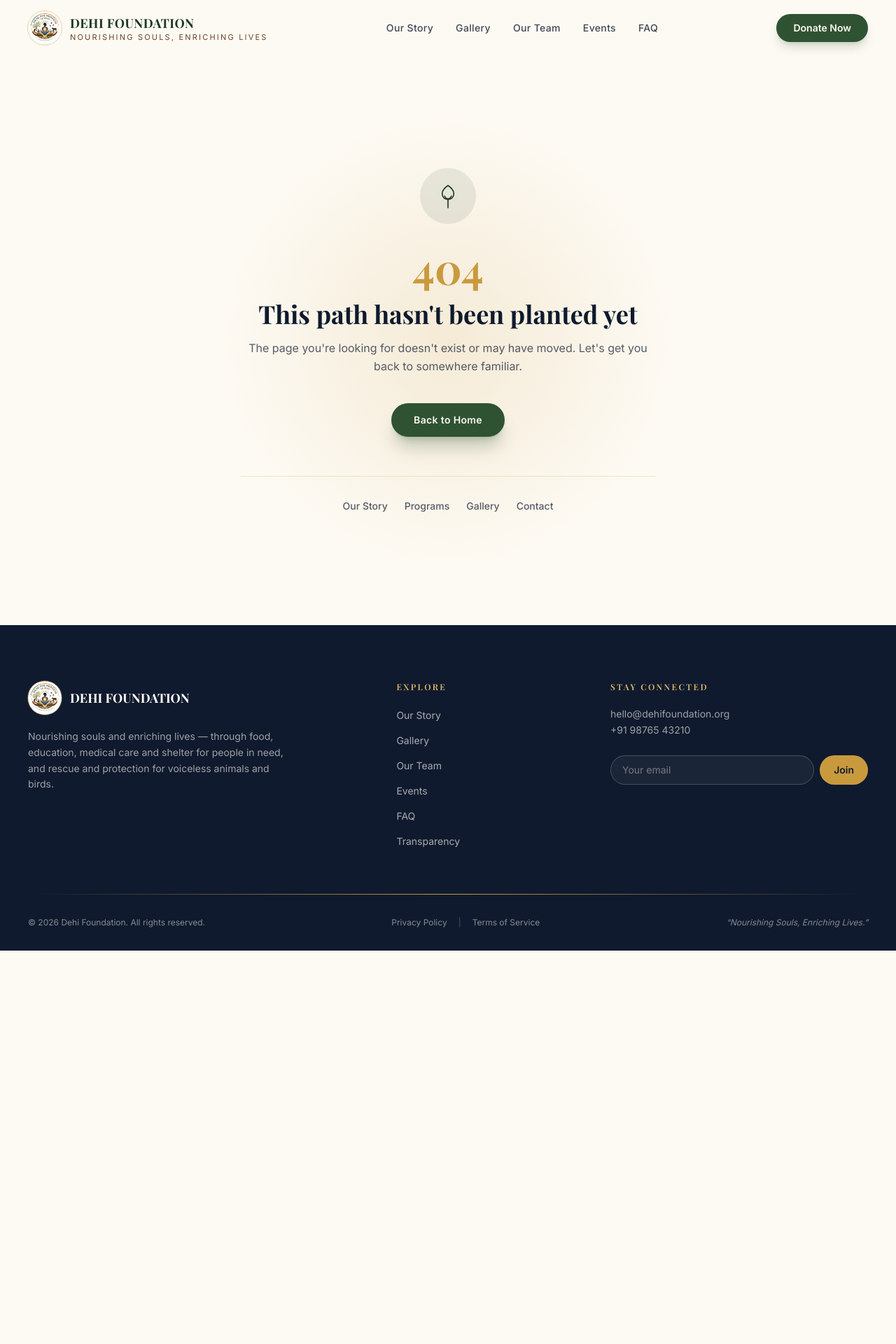
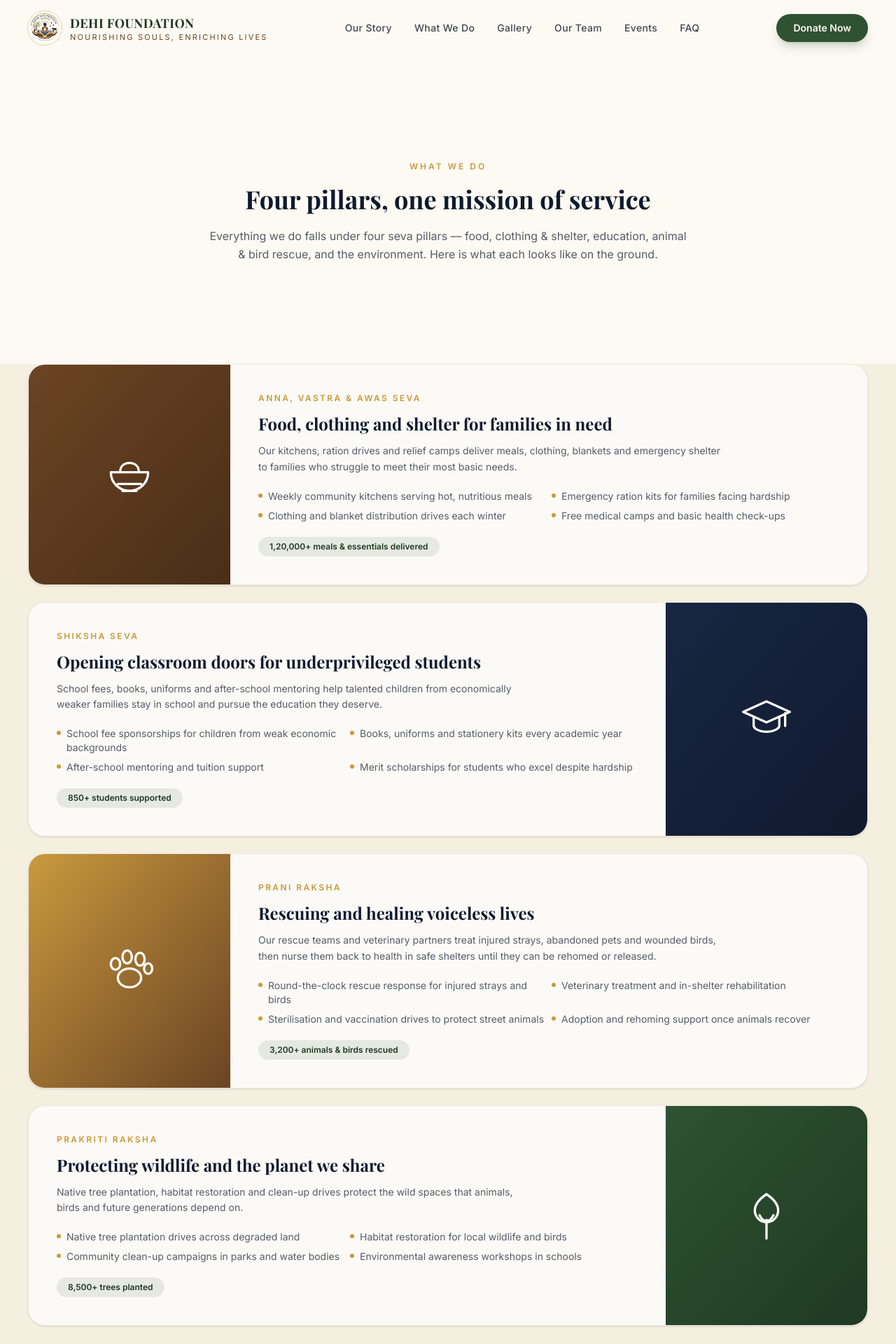
Before and after one commit to anildhakad604/DehiFoundation, a Next.js app: page /what-we-do in a window 1280 px wide. Before the commit this address had no page. Shown: the top 1920 px of the page at 70% size. Before the commit the page ends 1358 px from the top, so only its background shows below. Built offline with nearby package versions, Linux system fonts and the light colour scheme.

Commit message:
Added WHatWeDo

```diff
--- /dev/null
+++ b/src/app/what-we-do/page.tsx
@@ -0,0 +1,22 @@
+import type { Metadata } from "next";
+import { Header } from "@/components/Header";
+import { WhatWeDo } from "@/components/WhatWeDo";
+import { Footer } from "@/components/Footer";
+
+export const metadata: Metadata = {
+  title: "What We Do | Dehi Foundation",
+  description:
+    "A closer look at Dehi Foundation's four seva pillars — food, clothing & shelter, education, animal & bird rescue, and environment.",
+};
+
+export default function WhatWeDoPage() {
+  return (
+    <>
+      <Header />
+      <main className="flex-1 pt-20">
+        <WhatWeDo />
+      </main>
+      <Footer />
+    </>
+  );
+}
--- a/src/components/Footer.tsx
+++ b/src/components/Footer.tsx
@@ -6,6 +6,7 @@ const LINK_GROUPS = [
     title: "Explore",
     links: [
       { label: "Our Story", href: "/about" },
+      { label: "What We Do", href: "/what-we-do" },
       { label: "Gallery", href: "/gallery" },
       { label: "Our Team", href: "/team" },
       { label: "Events", href: "/events" },
--- a/src/components/Header.tsx
+++ b/src/components/Header.tsx
@@ -6,6 +6,7 @@ import { useEffect, useState } from "react";
 
 const NAV_LINKS = [
   { label: "Our Story", href: "/about" },
+  { label: "What We Do", href: "/what-we-do" },
   { label: "Gallery", href: "/gallery" },
   { label: "Our Team", href: "/team" },
   { label: "Events", href: "/events" },
--- /dev/null
+++ b/src/components/WhatWeDo.tsx
@@ -0,0 +1,155 @@
+import Link from "next/link";
+import { Reveal } from "./Reveal";
+import { IconBowl, IconGraduationCap, IconPaw, IconTree } from "./icons";
+
+const PILLARS = [
+  {
+    icon: IconBowl,
+    tag: "Anna, Vastra & Awas Seva",
+    title: "Food, clothing and shelter for families in need",
+    desc: "Our kitchens, ration drives and relief camps deliver meals, clothing, blankets and emergency shelter to families who struggle to meet their most basic needs.",
+    activities: [
+      "Weekly community kitchens serving hot, nutritious meals",
+      "Emergency ration kits for families facing hardship",
+      "Clothing and blanket distribution drives each winter",
+      "Free medical camps and basic health check-ups",
+    ],
+    stat: "1,20,000+ meals & essentials delivered",
+    gradient: "from-brown to-brown-deep",
+  },
+  {
+    icon: IconGraduationCap,
+    tag: "Shiksha Seva",
+    title: "Opening classroom doors for underprivileged students",
+    desc: "School fees, books, uniforms and after-school mentoring help talented children from economically weaker families stay in school and pursue the education they deserve.",
+    activities: [
+      "School fee sponsorships for children from weak economic backgrounds",
+      "Books, uniforms and stationery kits every academic year",
+      "After-school mentoring and tuition support",
+      "Merit scholarships for students who excel despite hardship",
+    ],
+    stat: "850+ students supported",
+    gradient: "from-navy to-navy-deep",
+  },
+  {
+    icon: IconPaw,
+    tag: "Prani Raksha",
+    title: "Rescuing and healing voiceless lives",
+    desc: "Our rescue teams and veterinary partners treat injured strays, abandoned pets and wounded birds, then nurse them back to health in safe shelters until they can be rehomed or released.",
+    activities: [
+      "Round-the-clock rescue response for injured strays and birds",
+      "Veterinary treatment and in-shelter rehabilitation",
+      "Sterilisation and vaccination drives to protect street animals",
+      "Adoption and rehoming support once animals recover",
+    ],
+    stat: "3,200+ animals & birds rescued",
+    gradient: "from-gold to-brown",
+  },
+  {
+    icon: IconTree,
+    tag: "Prakriti Raksha",
+    title: "Protecting wildlife and the planet we share",
+    desc: "Native tree plantation, habitat restoration and clean-up drives protect the wild spaces that animals, birds and future generations depend on.",
+    activities: [
+      "Native tree plantation drives across degraded land",
+      "Habitat restoration for local wildlife and birds",
+      "Community clean-up campaigns in parks and water bodies",
+      "Environmental awareness workshops in schools",
+    ],
+    stat: "8,500+ trees planted",
+    gradient: "from-forest to-forest-deep",
+  },
+];
+
+export function WhatWeDo() {
+  return (
+    <>
+      <section className="bg-cream py-28 lg:py-36">
+        <div className="mx-auto max-w-3xl px-6 lg:px-10 text-center">
+          <Reveal>
+            <span className="text-xs font-semibold uppercase tracking-[0.25em] text-gold">
+              What We Do
+            </span>
+            <h1 className="mt-4 font-serif text-3xl sm:text-4xl font-bold text-navy-deep">
+              Four pillars, one mission of service
+            </h1>
+            <p className="mt-5 text-base leading-relaxed text-navy-deep/70">
+              Everything we do falls under four seva pillars — food, clothing
+              &amp; shelter, education, animal &amp; bird rescue, and the
+              environment. Here is what each looks like on the ground.
+            </p>
+          </Reveal>
+        </div>
+      </section>
+
+      <section className="bg-cream-deep pb-24 lg:pb-32">
+        <div className="mx-auto max-w-7xl px-6 lg:px-10">
+          <div className="space-y-6">
+            {PILLARS.map((pillar, i) => (
+              <Reveal key={pillar.tag} delay={i * 0.08}>
+                <div
+                  className={`flex flex-col ${
+                    i % 2 === 1 ? "lg:flex-row-reverse" : "lg:flex-row"
+                  } items-stretch gap-0 overflow-hidden rounded-3xl border border-brown/10 bg-white/70 shadow-sm hover:shadow-xl hover:shadow-brown/10 transition-shadow`}
+                >
+                  <div
+                    className={`relative flex w-full shrink-0 items-center justify-center bg-gradient-to-br ${pillar.gradient} p-10 lg:w-72`}
+                  >
+                    <div className="absolute inset-0 opacity-15 texture-overlay" />
+                    <pillar.icon className="relative h-20 w-20 text-cream" />
+                  </div>
+                  <div className="flex flex-1 flex-col justify-center gap-3 p-8 lg:p-10">
+                    <span className="text-xs font-semibold uppercase tracking-[0.2em] text-gold">
+                      {pillar.tag}
+                    </span>
+                    <h2 className="font-serif text-2xl font-bold text-navy-deep">
+                      {pillar.title}
+                    </h2>
+                    <p className="max-w-2xl text-sm leading-relaxed text-navy-deep/70">
+                      {pillar.desc}
+                    </p>
+                    <ul className="mt-2 grid gap-2 sm:grid-cols-2">
+                      {pillar.activities.map((activity) => (
+                        <li
+                          key={activity}
+                          className="flex items-start gap-2 text-sm text-navy-deep/70"
+                        >
+                          <span className="mt-1.5 h-1.5 w-1.5 shrink-0 rounded-full bg-gold" />
+                          {activity}
+                        </li>
+                      ))}
+                    </ul>
+                    <span className="mt-2 inline-flex w-fit items-center rounded-full bg-forest/10 px-4 py-1.5 text-xs font-semibold text-forest-deep">
+                      {pillar.stat}
+                    </span>
+                  </div>
+                </div>
+              </Reveal>
+            ))}
+          </div>
+        </div>
+      </section>
+
+      <section className="relative overflow-hidden bg-forest-deep py-20 lg:py-24">
+        <div className="pointer-events-none absolute -left-32 -bottom-32 h-[500px] w-[500px] rounded-full bg-[radial-gradient(circle,rgba(224,138,62,0.2)_0%,transparent_70%)]" />
+        <div className="relative mx-auto max-w-2xl px-6 lg:px-10 text-center">
+          <Reveal>
+            <h2 className="font-serif text-2xl sm:text-3xl font-bold text-cream">
+              Want to be part of one of these pillars?
+            </h2>
+            <p className="mt-4 text-base leading-relaxed text-cream/70">
+              Whether you give, volunteer or partner with us, your support
+              carries every pillar of our work forward.
+            </p>
+            <Link
+              href="/#donate"
+              className="mt-8 inline-flex items-center gap-2 rounded-full bg-gold px-8 py-3 text-sm font-semibold text-navy-deep hover:bg-gold-light transition-colors"
+            >
+              Get Involved
+            </Link>
+          </Reveal>
+        </div>
+      </section>
+    </>
+  );
+}
```
